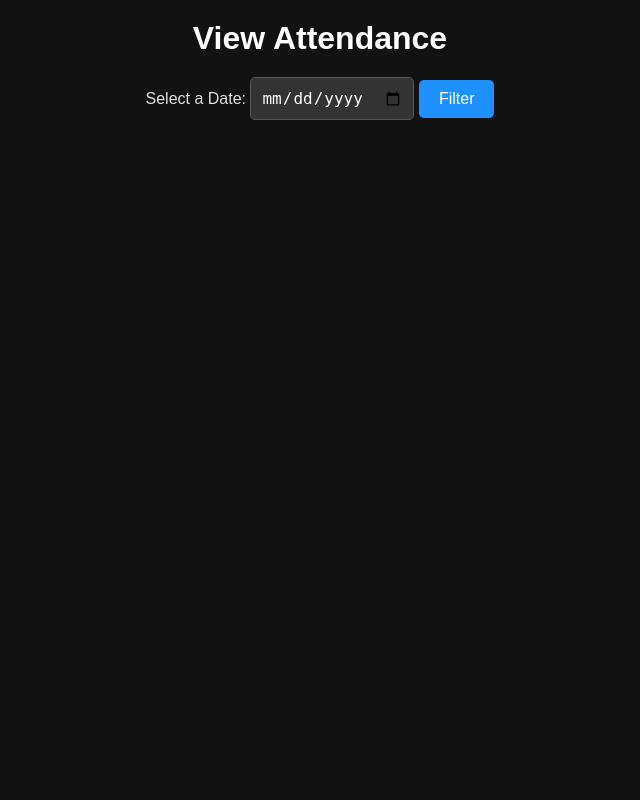
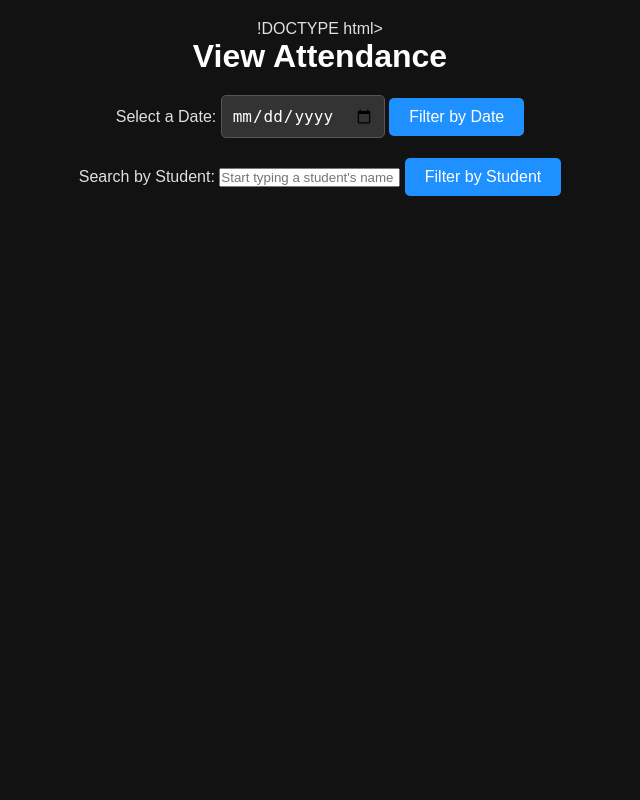
Before and after one commit to poddar-abhay/Attendance, a Flask app: page /view in a window 1280 px wide. Shown: the whole page, without its empty margins (320-960 px from the left). Run offline with Flask 2, Linux system fonts and the light colour scheme; data that the repository does not hold is empty; parts of the project's set-up code (start-up, migrations or seed data) failed here and were passed over.

Commit message:
Update view.html

```diff
--- a/templates/view.html
+++ b/templates/view.html
@@ -1,10 +1,11 @@
-<!DOCTYPE html>
+!DOCTYPE html>
 <html lang="en">
 <head>
     <meta charset="UTF-8">
     <meta name="viewport" content="width=device-width, initial-scale=1.0">
     <title>View Attendance</title>
     <link rel="stylesheet" href="/static/dark-theme.css">
+    <script src="https://code.jquery.com/jquery-3.6.0.min.js"></script>
 </head>
 <body>
     <h1>View Attendance</h1>
@@ -13,7 +14,15 @@
     <div>
         <label for="date-picker">Select a Date:</label>
         <input type="date" id="date-picker">
-        <button id="filter-btn">Filter</button>
+        <button id="filter-date-btn">Filter by Date</button>
+    </div>
+
+    <!-- Student Search for Filtering -->
+    <div>
+        <label for="student-search">Search by Student:</label>
+        <input type="text" id="student-search" placeholder="Start typing a student's name">
+        <ul id="student-dropdown" style="display: none;"></ul>
+        <button id="filter-student-btn">Filter by Student</button>
     </div>
 
     <!-- Attendance Display -->
@@ -24,6 +33,6 @@
     <div id="loading" style="display: none;">Loading...</div>
     <div id="error" style="display: none;"></div>
 
-    <script src="{{ url_for('static', filename='view.js') }}"></script>
+    <script src="/static/view.js"></script>
 </body>
 </html>
```
